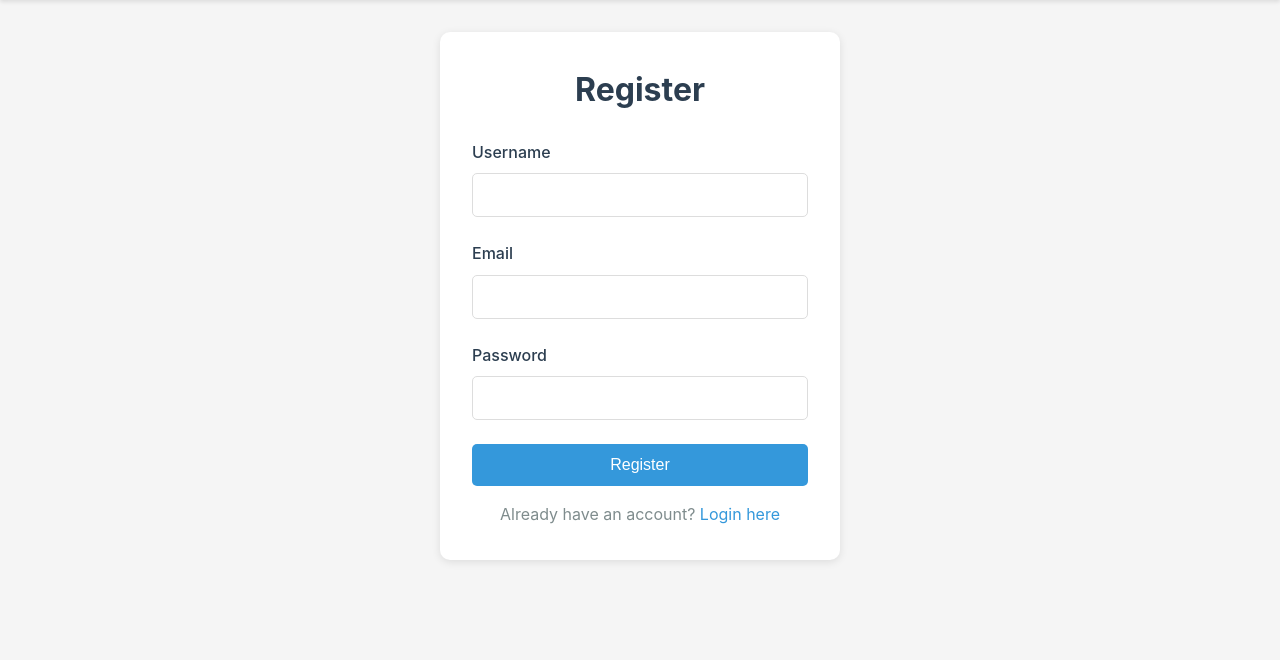
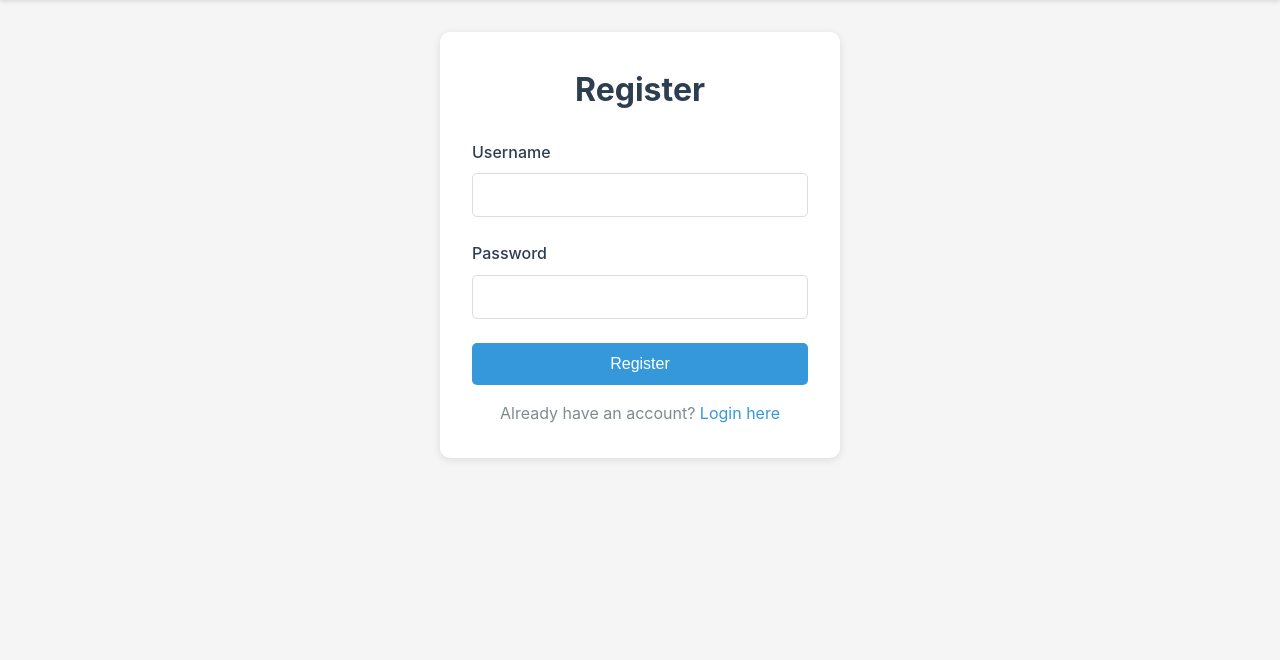
Before and after one commit to EdvinHildestad/daily-quiz, a Flask app: page /register in a window 1280 px wide. Shown: the part 70-730 px from the top of the page. Run offline with Flask 3, Linux system fonts and the light colour scheme.

Commit message:
removed email - new db

```diff
--- a/app.py
+++ b/app.py
@@ -68,11 +68,11 @@ def register():
 
     if request.method == 'POST':
         username = request.form.get('username')
-        email = request.form.get('email')
+        #email = request.form.get('email')
         password = request.form.get('password')
 
         # Validate input
-        if not username or not email or not password:
+        if not username or not password:
             flash('All fields are required.', 'danger')
             return render_template('register.html')
 
@@ -81,12 +81,8 @@ def register():
             flash('Username already exists.', 'danger')
             return render_template('register.html')
 
-        if User.query.filter_by(email=email).first():
-            flash('Email already registered.', 'danger')
-            return render_template('register.html')
-
         # Create new user
-        user = User(username=username, email=email)
+        user = User(username=username)
         user.set_password(password)
         db.session.add(user)
         db.session.commit()
--- a/models.py
+++ b/models.py
@@ -9,7 +9,6 @@ class User(UserMixin, db.Model):
     """User model for authentication and profile."""
     id = db.Column(db.Integer, primary_key=True)
     username = db.Column(db.String(80), unique=True, nullable=False)
-    email = db.Column(db.String(120), unique=True, nullable=False)
     password_hash = db.Column(db.String(255), nullable=False)
     created_at = db.Column(db.DateTime, default=datetime.utcnow)
 
--- a/templates/register.html
+++ b/templates/register.html
@@ -11,10 +11,6 @@
             <input type="text" id="username" name="username" required>
         </div>
         <div class="form-group">
-            <label for="email">Email</label>
-            <input type="email" id="email" name="email" required>
-        </div>
-        <div class="form-group">
             <label for="password">Password</label>
             <input type="password" id="password" name="password" required>
         </div>
```
